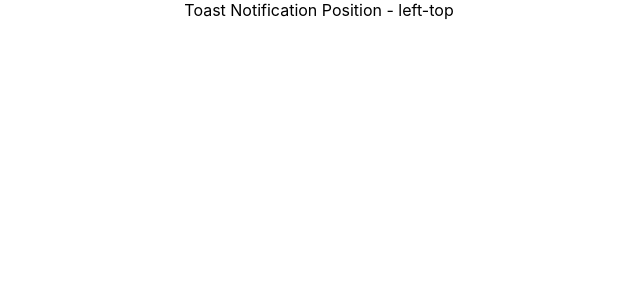
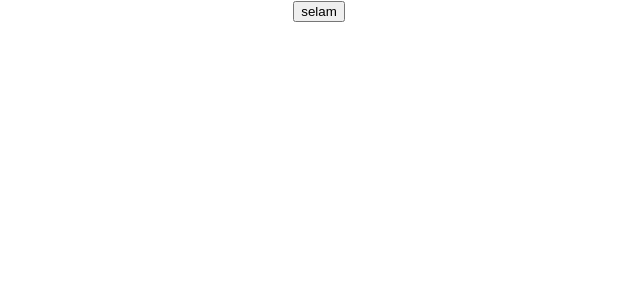
Before and after one commit to berattozgul/react-typescript-demo, a React (Create React App) app: page / in a window 1280 px wide. Shown: the top 300 px of the page, without its empty margins (321-961 px from the left). Built offline with nearby package versions, Linux system fonts and the light colour scheme.

Commit message:
understanding wrapping html elements

```diff
--- a/src/App.tsx
+++ b/src/App.tsx
@@ -1,11 +1,10 @@
 import './App.css';
-import { RandomNumber } from './components/ref/restriction/RandomNumber';
-import { Toast } from './components/templateLiterals/Toast';
+import { CustomButton } from './components/html/Button';
 
 function App() {
   return (
     <div className="App">
-      <Toast position="left-top" />
+      <CustomButton variant="primary" >selam</CustomButton>
     </div>
   );
 }
--- /dev/null
+++ b/src/components/html/Button.tsx
@@ -0,0 +1,13 @@
+import React from "react";
+
+type ButtonProps = {
+    variant: 'primary' | 'secondary';
+    children: string;
+} & Omit<React.ComponentProps<'button'>,'children'>
+export const CustomButton = ({variant,children, ...rest}:ButtonProps) => {
+    return (
+        <div>
+            <button className={'class-with-' + variant}{...rest}>{children}</button>
+        </div>
+    )
+}
```
Also changed, not shown: src/components/html/Input.tsx (added, +12 -0 lines).
